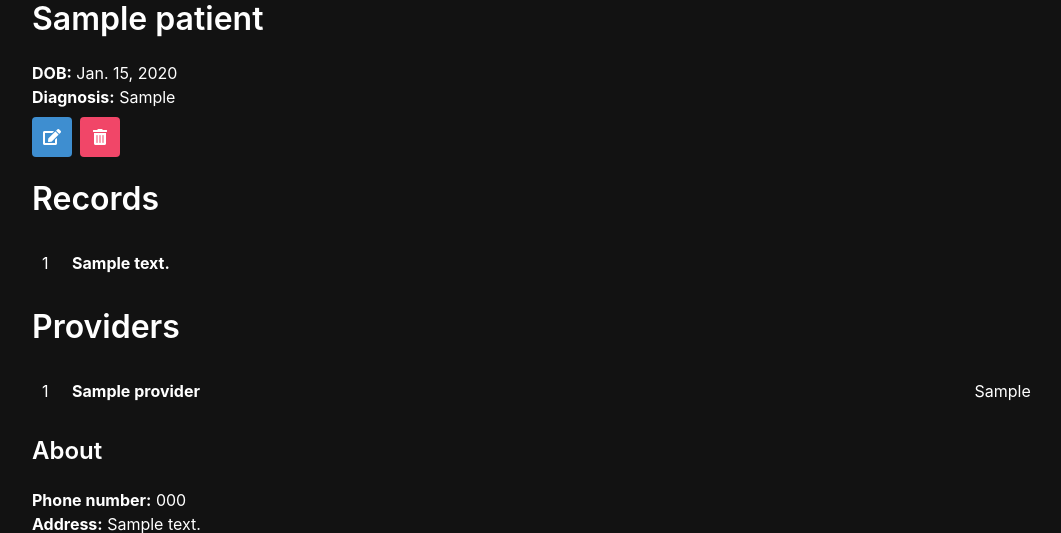
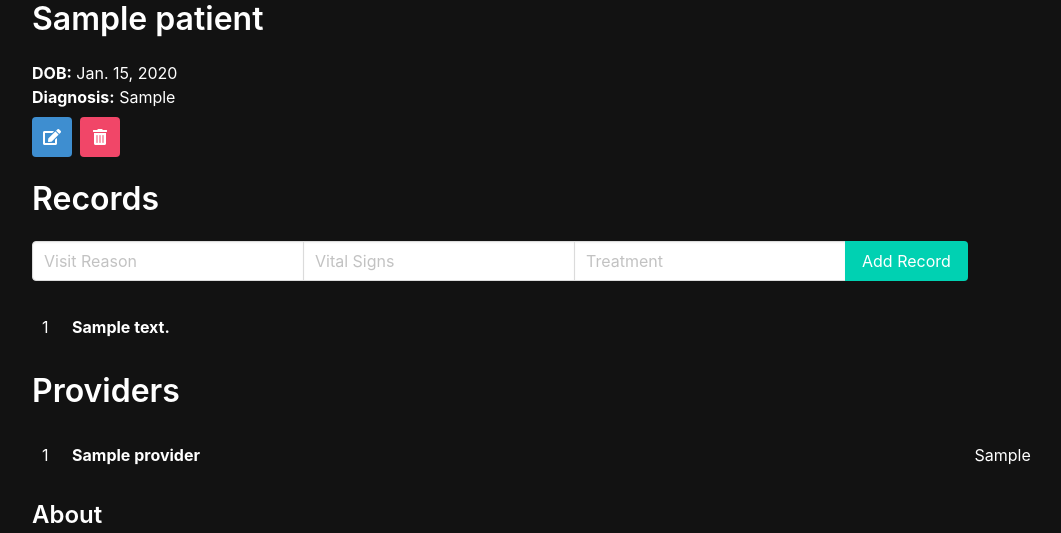
Before and after one commit to anthowest/ConnectCare, a Django app: page /patients/1/ in a window 1280 px wide. Shown: the part 475-1008 px from the top of the page, without its empty margins (72-1133 px from the left). Run offline with Django 4.2, Linux system fonts and the light colour scheme; tables that the repository leaves empty hold one stand-in row (values such as "Sample post").

Commit message:
Create Records

```diff
--- a/main_app/templates/patient_detail.html
+++ b/main_app/templates/patient_detail.html
@@ -29,6 +29,41 @@
     </div>
     <div class="detail__songs mb-5">
         <h3 class="title is-3">Records</h3>
+        <form class="mb-5" action="{% url 'record_create' patient.pk %}" method="post">
+            {% csrf_token %}
+            <div class="field has-addons">
+                <div class="control">
+                    <input
+                        class="input"
+                        type="text"
+                        name="visit_reason"
+                        placeholder="Visit Reason"
+                        required
+                    />
+                </div>
+                <div class="control">
+                    <input
+                        class="input"
+                        type="text"
+                        name="vital_signs"
+                        placeholder="Vital Signs"
+                        required
+                    />
+                </div>
+                <div class="control">
+                    <input
+                        class="input"
+                        type="text"
+                        name="treatment"
+                        placeholder="Treatment"
+                        required
+                    />
+                </div>
+                <div class="control">
+                    <input class="button is-primary" type="submit" value="Add Record" />
+                </div>
+            </div>
+        </form>
         {% for record in patient.records.all %}
             <div class="song">
                 <span>{{forloop.counter}}</span>
--- a/main_app/urls.py
+++ b/main_app/urls.py
@@ -10,5 +10,6 @@
     path('patients/<int:pk>/', views.PatientDetail.as_view(), name="patient_detail"),
     path('patients/<int:pk>/update', views.PatientUpdate.as_view(), name="patient_update"),
     path('patients/<int:pk>/delete', views.PatientDelete.as_view(), name="patient_delete"),
+    path('patients/<int:pk>/records/new/', views.RecordCreate.as_view(), name="record_create"),
     path('accounts/signup/', views.Signup.as_view(), name="signup")
 ]
--- a/main_app/views.py
+++ b/main_app/views.py
@@ -4,7 +4,7 @@
 from django.views import View
 from django.http import HttpResponse
 from django.views.generic.base import TemplateView
-from .models import Patient
+from .models import Patient, Record
 from django.contrib.auth import login
 from django.views.generic import DetailView
 from django.views.generic.edit import CreateView, UpdateView, DeleteView
@@ -68,6 +68,17 @@
     success_url = "/patients/"
 
 
+class RecordCreate(View):
+
+    def post(self, request, pk):
+        visit_reason = request.POST.get("visit_reason")
+        vital_signs = request.POST.get("vital_signs")
+        treatment = request.POST.get("treatment")
+        patient = Patient.objects.get(pk=pk)
+        Record.objects.create(visit_reason=visit_reason, vital_signs=vital_signs, treatment=treatment, patient=patient)
+        return redirect('patient_detail', pk=pk)
+
+
 # class ProviderList(TemplateView):
 #     template_name = "provider_list.html"
 
@@ -75,14 +86,6 @@
 #         context = super().get_context_data(**kwargs)
 #         context["providers"] = Provider.objects.all()
 #         return context
-
-
-# class PatientRecord(TemplateView):
-#     template_name = "patient_record.html"
-
-#     def get_context_data(self, **kwargs):
-#         context = super().get_context_data(**kwargs)
-#         context["records"] = Record.objects.all()
 
 
 class Signup(View):
```
